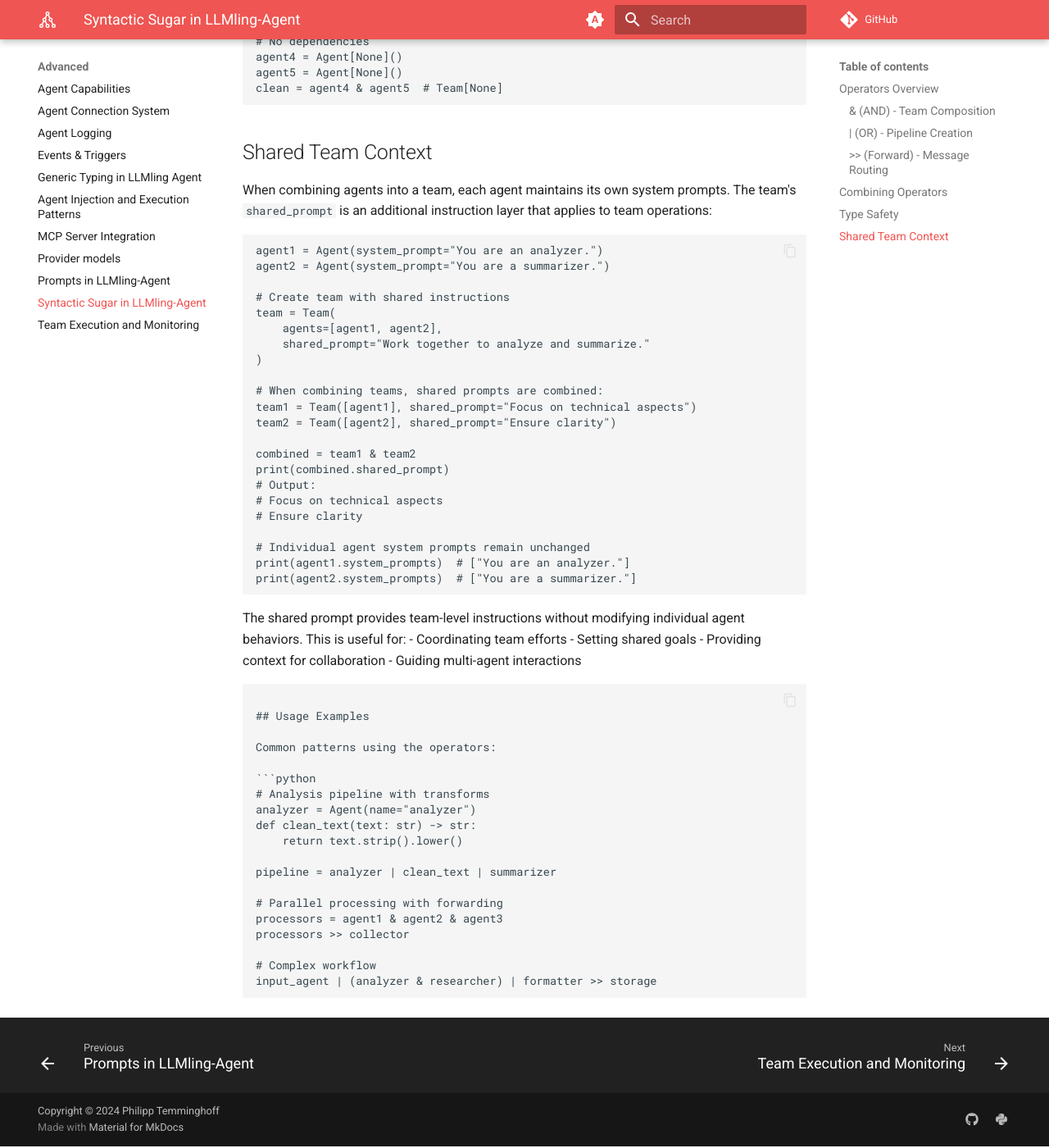
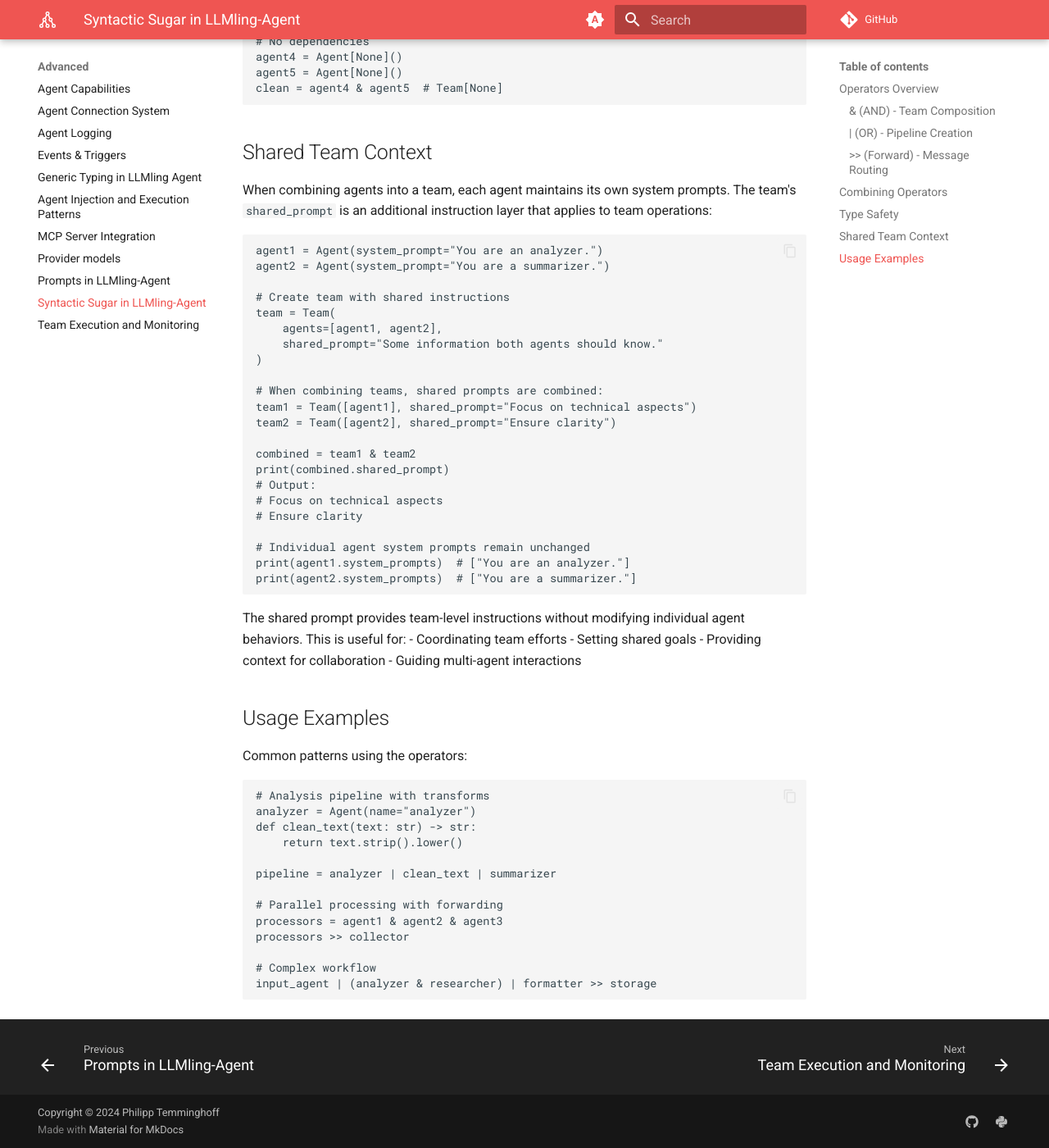
Before and after one commit to uk0/llmling-agent, an MkDocs documentation site: the page built from docs/advanced/syntactic_sugar.md, in a window 1280 px wide and 1400 px high, scrolled down 2074 px. Shown: the whole window at 82% size. Built offline with MkDocs 1.6.1 and Material for MkDocs 9.7.7, drawn with Linux system fonts in a browser that asks for light colours; comment, search, counter and statistics services are not loaded.

Commit message:
chore: docs

````diff
--- a/docs/advanced/syntactic_sugar.md
+++ b/docs/advanced/syntactic_sugar.md
@@ -110,7 +110,7 @@ agent2 = Agent(system_prompt="You are a summarizer.")
 # Create team with shared instructions
 team = Team(
     agents=[agent1, agent2],
-    shared_prompt="Work together to analyze and summarize."
+    shared_prompt="Some information both agents should know."
 )
 
 # When combining teams, shared prompts are combined:
@@ -133,7 +133,7 @@ The shared prompt provides team-level instructions without modifying individual
 - Setting shared goals
 - Providing context for collaboration
 - Guiding multi-agent interactions
-```
+
 
 ## Usage Examples
 
````
